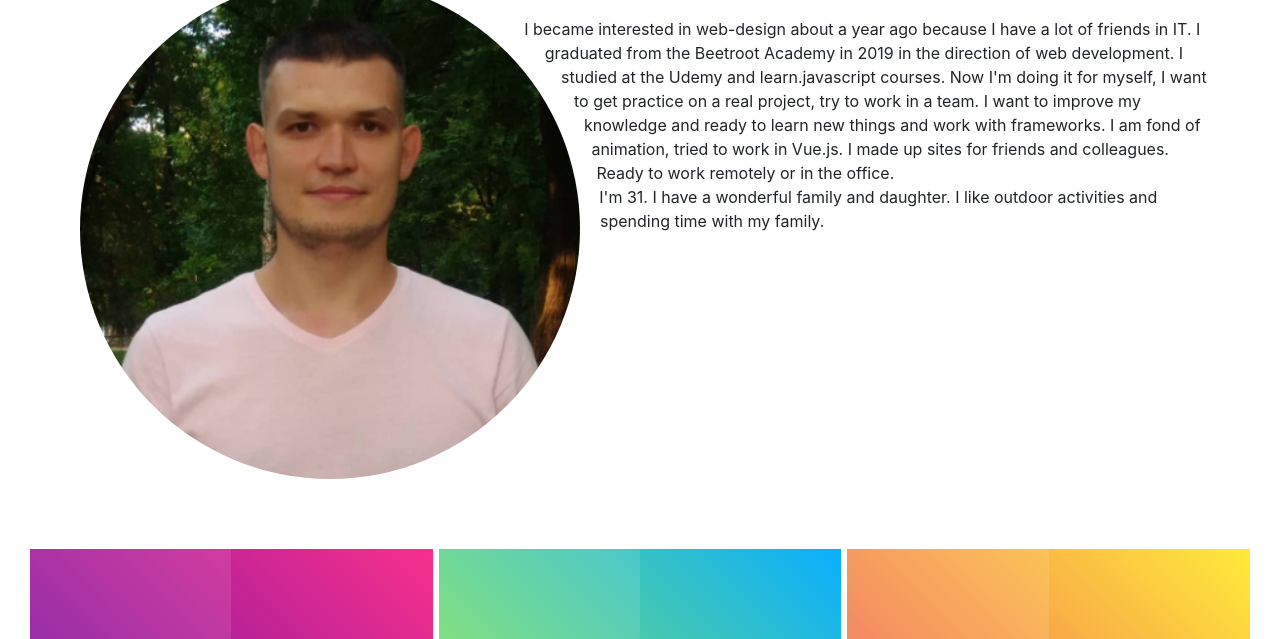
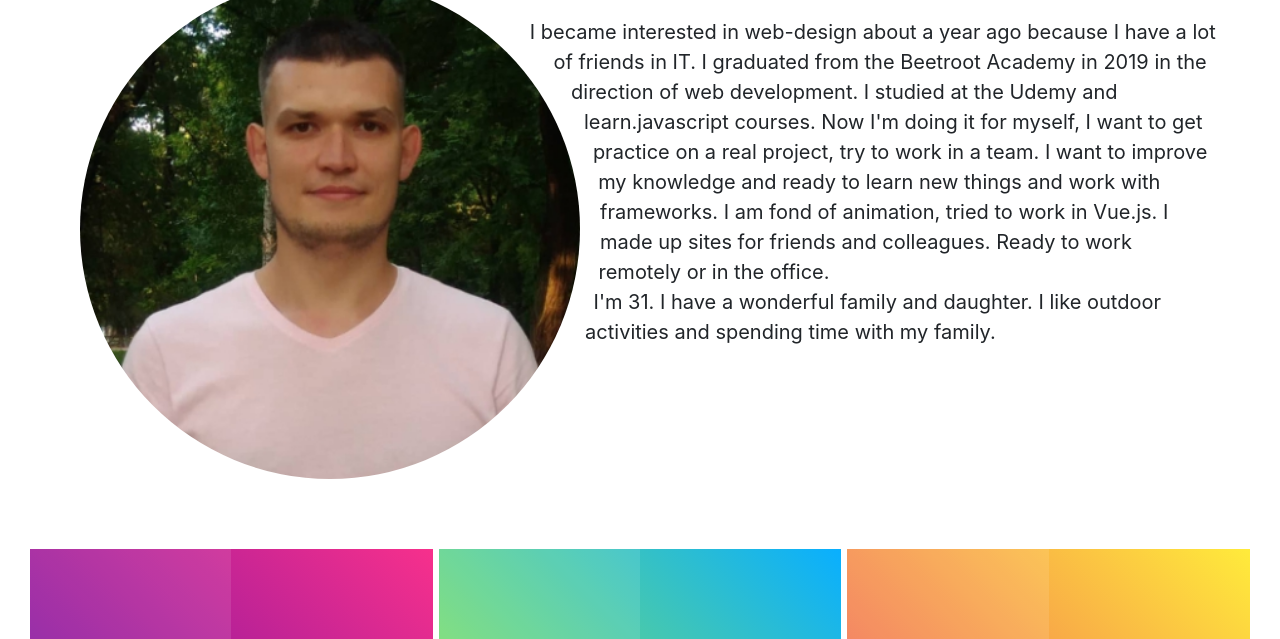
Before and after one commit to AndrewSakhnovskyi/CV, a website: page app/index.html in a window 1280 px wide. Shown: the part 161-800 px from the top of the page. Drawn offline with nearby package versions, Linux system fonts and the light colour scheme.

Commit message:
font size change

```diff
--- a/app/sass/main.sass
+++ b/app/sass/main.sass
@@ -224,6 +224,8 @@ img
 	h2
 		text-align: center
 		margin-bottom: 20px
+	&__text
+		font-size: 20px
 
 .circle
 	position: relative
```
Also changed, not shown: app/css/main.min.css, dist/css/main.min.css.
